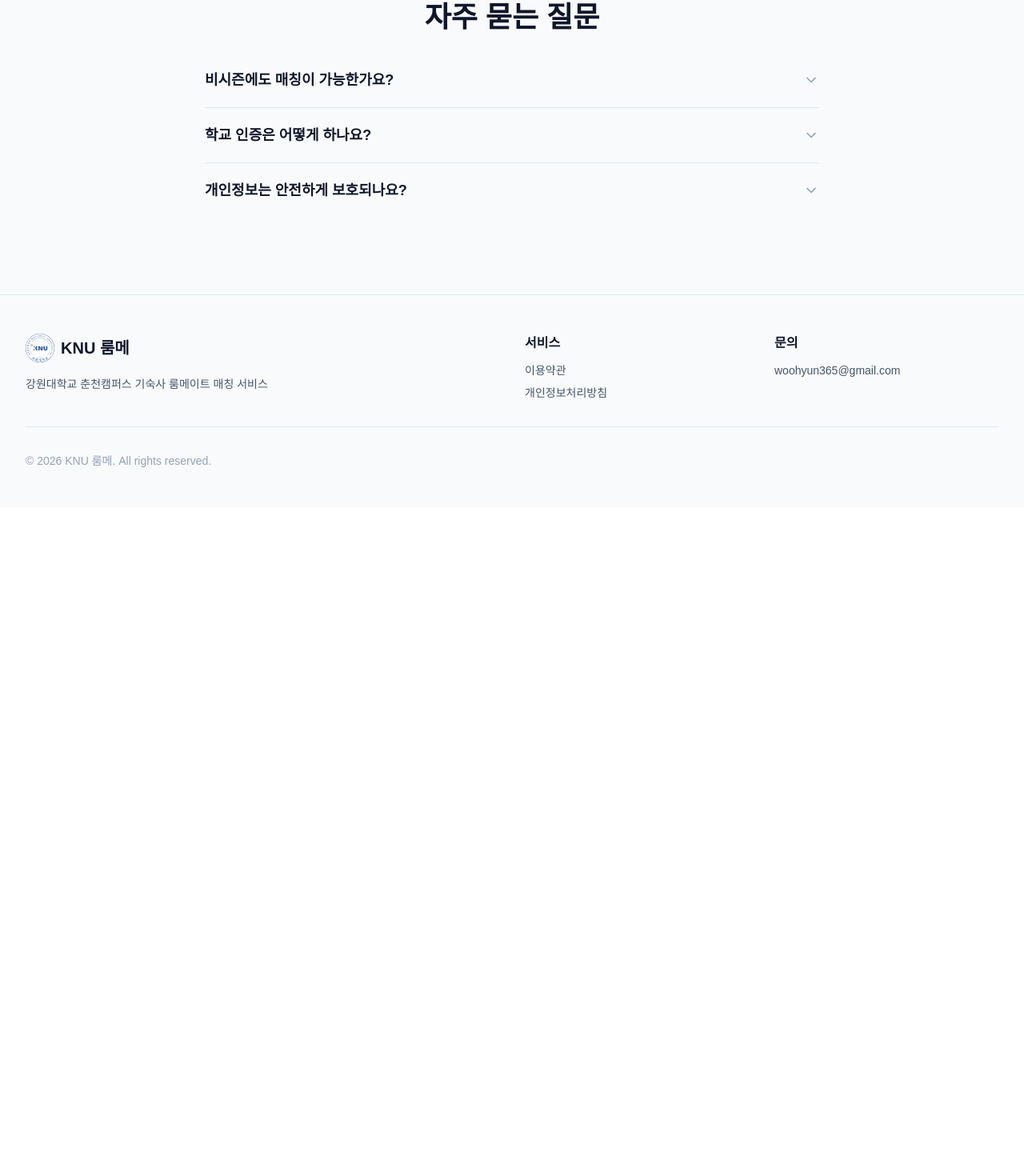
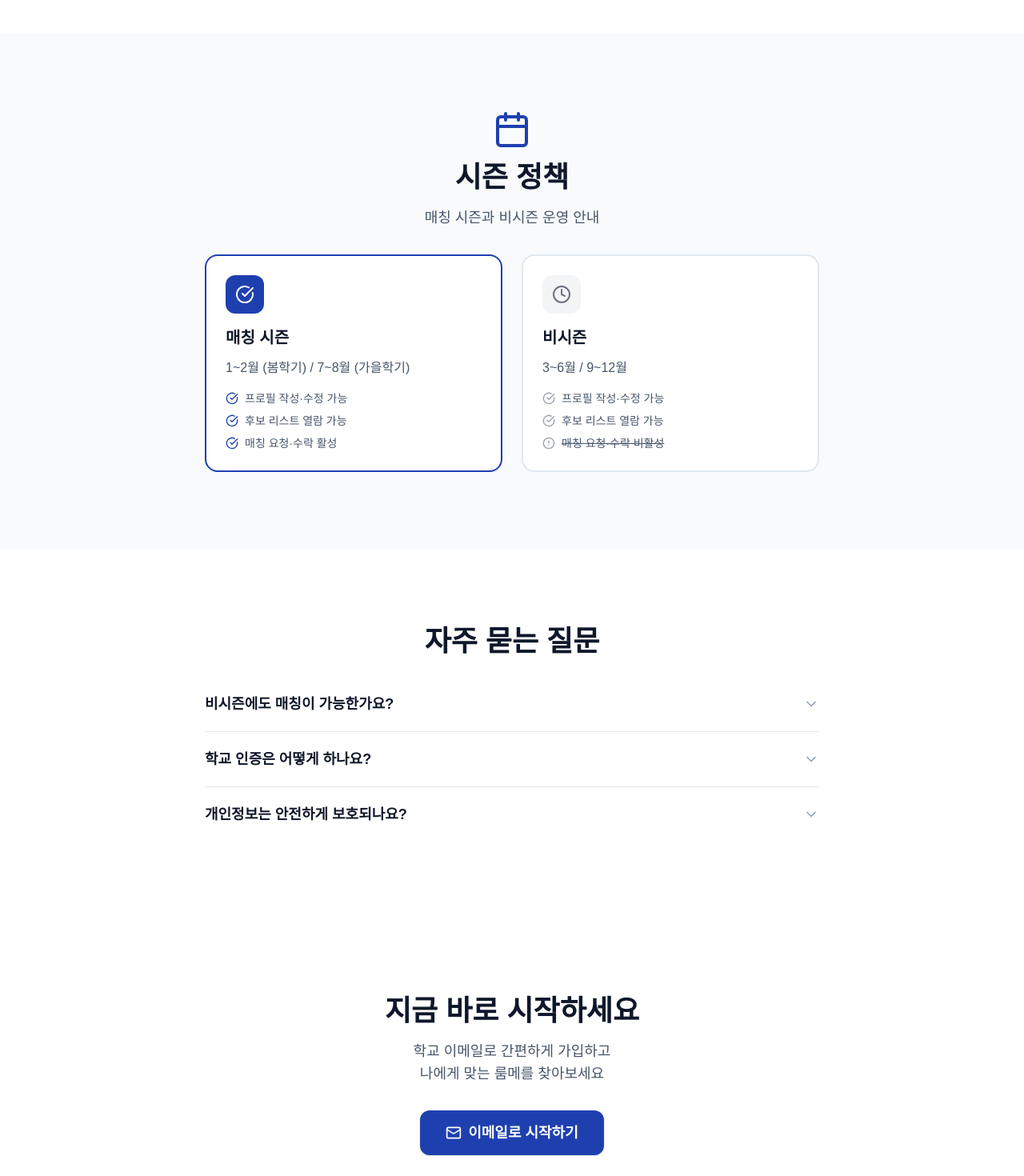
Before and after one commit to woohyun365/dormduri, a Next.js app in the folder apps/web/: page / in a window 1280 px wide. Shown: the part 2615-4085 px from the top of the page at 80% size. Before the commit the page ends 3249 px from the top, so only its background shows below. Built offline with nearby package versions, Linux system fonts and the light colour scheme.

Commit message:
feat: 랜딩 페이지에 MVP 유의사항, 시즌 정책 및 CTA 섹션 추가

```diff
--- a/apps/web/src/landing/Landing.tsx
+++ b/apps/web/src/landing/Landing.tsx
@@ -206,10 +206,76 @@ export default function Landing() {
             description="프로필에 기본 정보와 생활 패턴을 명확하게 제공해요."
           />
         </div>
+        <div className="mt-8 bg-[var(--knu-background-alt)] border-2 border-[var(--knu-border)] rounded-2xl p-6 text-center">
+          <Info className="w-6 h-6 text-[var(--knu-text-tertiary)] mx-auto mb-2" />
+          <p className="text-sm text-[var(--knu-text-secondary)]">
+            <strong>MVP 단계:</strong> 채팅 기능은 제외되어 있으며, 매칭 후 연락처 교환은 개인적으로
+            진행해주세요.
+          </p>
+        </div>
+      </Section>
+
+      {/* Season Policy Section */}
+      <Section background="alt" className="py-16 md:py-24">
+        <div className="text-center mb-8">
+          <Calendar className="w-12 h-12 text-[var(--knu-primary)] mx-auto mb-4" />
+          <h2 className="text-3xl md:text-4xl font-bold text-[var(--knu-text-primary)] mb-4">
+            시즌 정책
+          </h2>
+          <p className="text-lg text-[var(--knu-text-secondary)]">매칭 시즌과 비시즌 운영 안내</p>
+        </div>
+
+        <div className="grid grid-cols-1 md:grid-cols-2 gap-6 max-w-3xl mx-auto">
+          <div className="bg-white border-2 border-[var(--knu-primary)] rounded-2xl p-6">
+            <div className="w-12 h-12 bg-[var(--knu-primary)] rounded-xl flex items-center justify-center mb-4">
+              <CheckCircle className="w-6 h-6 text-white" />
+            </div>
+            <h3 className="text-xl font-bold text-[var(--knu-text-primary)] mb-3">매칭 시즌</h3>
+            <p className="text-[var(--knu-text-secondary)] mb-4">
+              1~2월 (봄학기) / 7~8월 (가을학기)
+            </p>
+            <ul className="space-y-2 text-sm text-[var(--knu-text-secondary)]">
+              <li className="flex items-start gap-2">
+                <CheckCircle className="w-4 h-4 text-[var(--knu-primary)] flex-shrink-0 mt-0.5" />
+                <span>프로필 작성·수정 가능</span>
+              </li>
+              <li className="flex items-start gap-2">
+                <CheckCircle className="w-4 h-4 text-[var(--knu-primary)] flex-shrink-0 mt-0.5" />
+                <span>후보 리스트 열람 가능</span>
+              </li>
+              <li className="flex items-start gap-2">
+                <CheckCircle className="w-4 h-4 text-[var(--knu-primary)] flex-shrink-0 mt-0.5" />
+                <span>매칭 요청·수락 활성</span>
+              </li>
+            </ul>
+          </div>
+
+          <div className="bg-white border-2 border-[var(--knu-border)] rounded-2xl p-6">
+            <div className="w-12 h-12 bg-gray-100 rounded-xl flex items-center justify-center mb-4">
+              <Clock className="w-6 h-6 text-gray-500" />
+            </div>
+            <h3 className="text-xl font-bold text-[var(--knu-text-primary)] mb-3">비시즌</h3>
+            <p className="text-[var(--knu-text-secondary)] mb-4">3~6월 / 9~12월</p>
+            <ul className="space-y-2 text-sm text-[var(--knu-text-secondary)]">
+              <li className="flex items-start gap-2">
+                <CheckCircle className="w-4 h-4 text-gray-400 flex-shrink-0 mt-0.5" />
+                <span>프로필 작성·수정 가능</span>
+              </li>
+              <li className="flex items-start gap-2">
+                <CheckCircle className="w-4 h-4 text-gray-400 flex-shrink-0 mt-0.5" />
+                <span>후보 리스트 열람 가능</span>
+              </li>
+              <li className="flex items-start gap-2">
+                <AlertCircle className="w-4 h-4 text-gray-400 flex-shrink-0 mt-0.5" />
+                <span className="line-through">매칭 요청·수락 비활성</span>
+              </li>
+            </ul>
+          </div>
+        </div>
       </Section>
 
       {/* FAQ Section */}
-      <Section background="alt" className="py-16 md:py-24">
+      <Section className="py-16 md:py-24">
         <div className="max-w-3xl mx-auto">
           <h2 className="text-3xl md:text-4xl font-bold text-[var(--knu-text-primary)] mb-6 text-center">
             자주 묻는 질문
@@ -231,6 +297,24 @@ export default function Landing() {
         </div>
       </Section>
 
+      {/* CTA Section */}
+      <Section className="py-16 md:py-24">
+        <div className="text-center max-w-2xl mx-auto">
+          <h2 className="text-3xl md:text-4xl font-bold text-[var(--knu-text-primary)] mb-4">
+            지금 바로 시작하세요
+          </h2>
+          <p className="text-lg text-[var(--knu-text-secondary)] mb-8">
+            학교 이메일로 간편하게 가입하고
+            <br />
+            나에게 맞는 룸메를 찾아보세요
+          </p>
+          <LandingButton variant="primary" size="lg" onClick={() => router.push('/signup')}>
+            <Mail className="w-5 h-5" />
+            이메일로 시작하기
+          </LandingButton>
+        </div>
+      </Section>
+
       {/* Footer */}
       <LandingFooter />
     </div>
```
